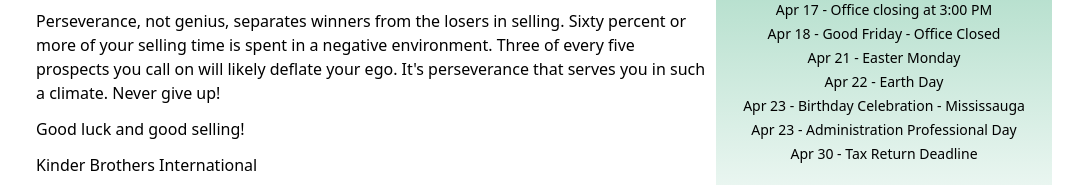
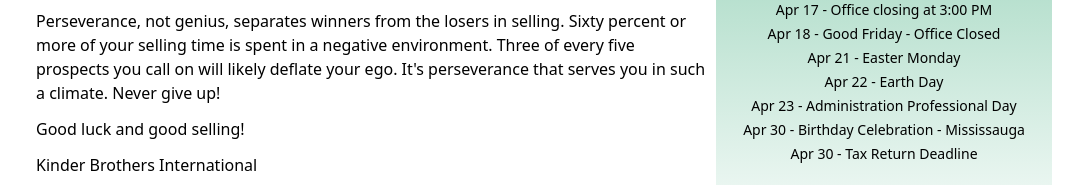
Before and after one commit to treeStoneIT/dfsin-newsletter, a website: page public/2025/4-apr.html in a window 1280 px wide. Shown: the part 890-1075 px from the top of the page, without its empty margins (96-1183 px from the left). Drawn offline with Linux system fonts and the light colour scheme.

Commit message:
Apr 2025 - fixes

```diff
--- a/public/2025/4-apr.html
+++ b/public/2025/4-apr.html
@@ -91,8 +91,8 @@
                     <li>Apr 18 - Good Friday - Office Closed</li>
                     <li>Apr 21 - Easter Monday</li>
                     <li>Apr 22 - Earth Day</li>
-                    <li>Apr 23 - Birthday Celebration - Mississauga</li>
                     <li>Apr 23 - Administration Professional Day</li>
+                    <li>Apr 30 - Birthday Celebration - Mississauga</li>
                     <li>Apr 30 - Tax Return Deadline</li>
                 </ul>
 
```
Also changed, not shown: 1 other file.
